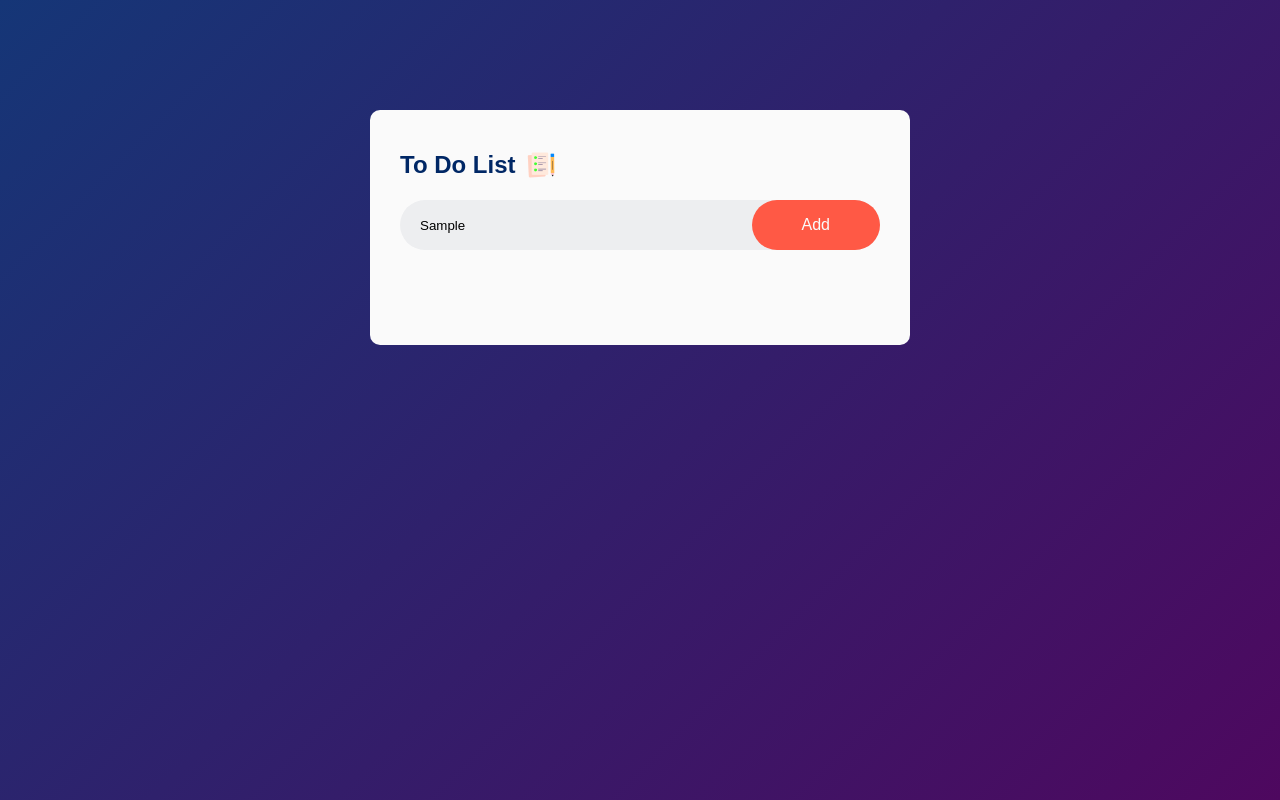
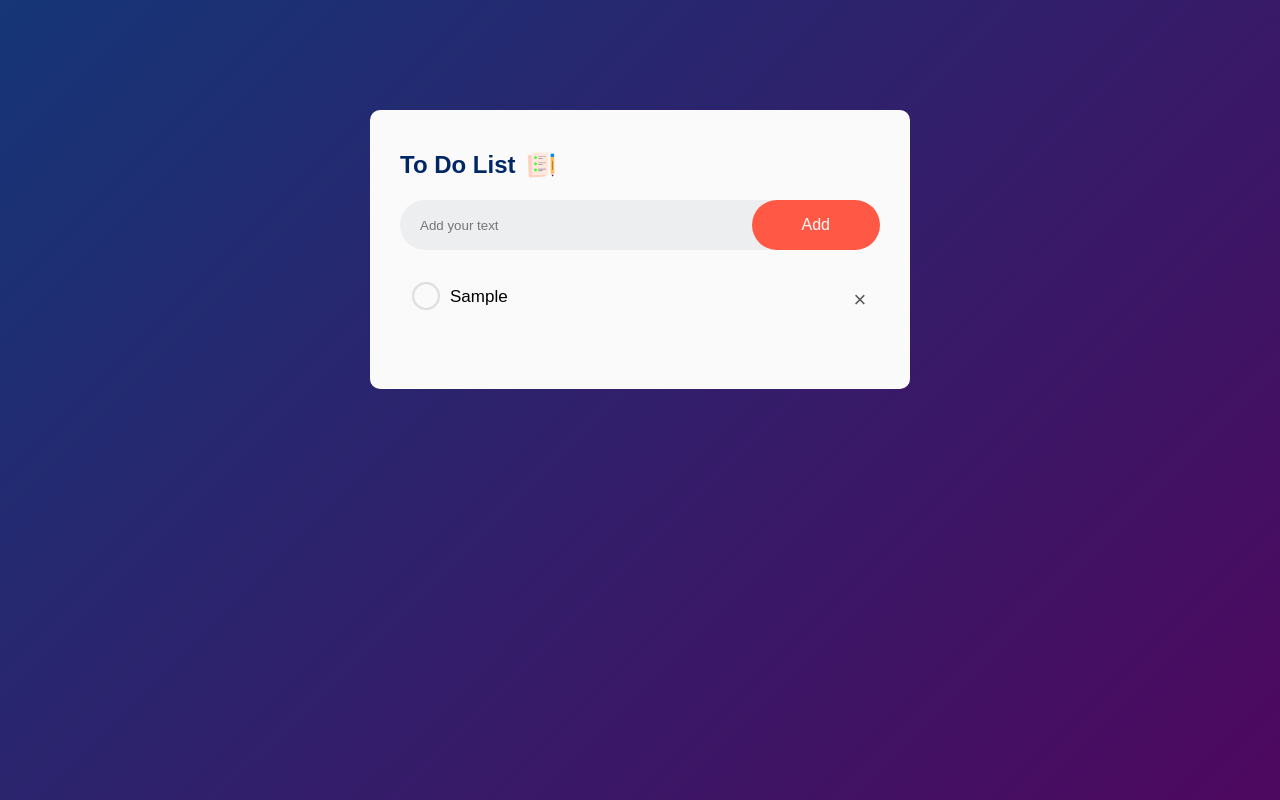
Before and after one commit to CarlosCoder-MX/Javascript-To-Do-List-App, a plain HTML site: page index.html in a window 1280 px wide. Both pictures are taken after typing "Sample" into the empty fields and a click on the button "Add". Drawn offline with Linux system fonts and the light colour scheme.

Commit message:
Added scripts

```diff
--- a/index.html
+++ b/index.html
@@ -13,7 +13,7 @@
             <h2>To Do List <img src="images/icon.png" alt="App icon"></h2>
             <div class="row">
                 <input type="text" id="input-box" placeholder="Add your text">
-                <button>Add</button>
+                <button onclick="addTask()">Add</button>
             </div>
             <ul id="list-container">
                 <!-- <li class="checked">Task 1</li>
@@ -22,6 +22,6 @@
             </ul>
         </div>
     </div>
-
+    <script src="script.js"></script>
 </body>
 </html>
--- a/script.js
+++ b/script.js
@@ -0,0 +1,26 @@
+const inputBox = document.getElementById("input-box");
+const listContainer = document.getElementById("list-container");
+
+function addTask() {
+    if(inputBox.vale === ''){
+        alert("You must write something");
+    }
+    else {
+        let li = document.createElement("li");
+        li.innerHTML = inputBox.value;
+        listContainer.appendChild(li);
+        let span = document.createElement("span");
+        span.innerHTML = "\u00d7";
+        li.appendChild(span)
+    }
+    inputBox.value = "";
+}
+
+listContainer.addEventListener("click", function(e){
+    if(e.target.tagName === "LI"){
+        e.target.classList.toggle("checked");
+    }
+    else if(e.target.tagName === "SPAN"){
+        e.target.parentElement.remove();
+    }
+}, false);
--- a/style.css
+++ b/style.css
@@ -102,3 +102,19 @@ ul li.checked {
 ul li.checked::before {
     background-image: url(images/checked.png);
 }
+ul li span {
+    position: absolute;
+    right: 0;
+    top: 5px;
+    width: 40px;
+    height: 40px;
+    font-size: 22px;
+    color: var(--primary-grey);
+    line-height: 40px;
+    text-align: center;
+    border-radius: 50%;
+}
+
+ul li span:hover {
+    background: var(--secondary-white);
+}
```
